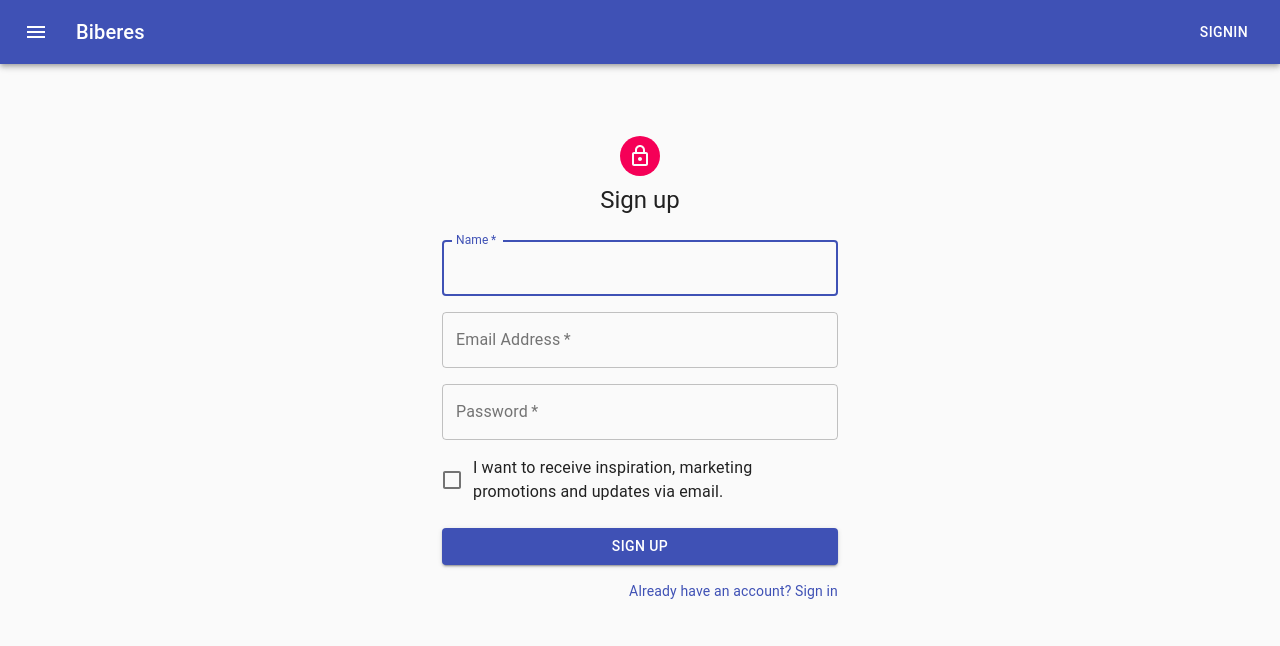
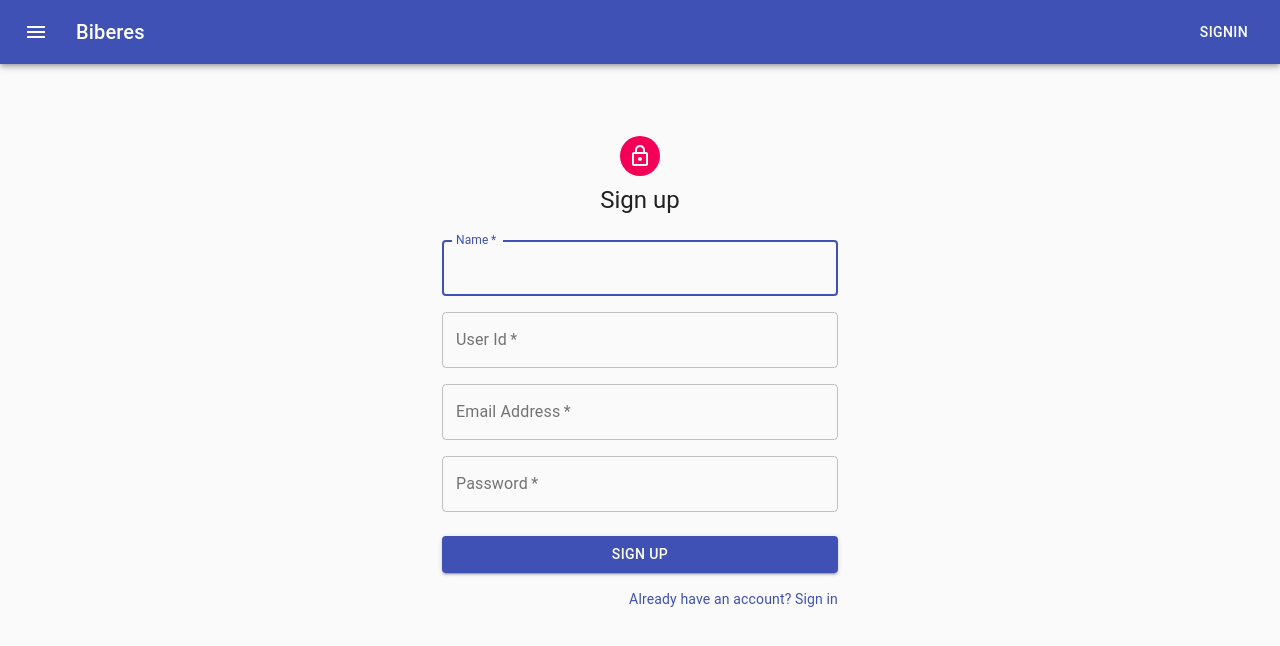
Before and after one commit to sabinuki/Biberes, a React (Create React App) app in the folder frontend/: page /signup in a window 1280 px wide. Shown: the top 646 px of the page. Built offline with nearby package versions, Linux system fonts and the light colour scheme.

Commit message:
sign up画面にuser idテキストフィールドを追加

```diff
--- a/frontend/src/containers/SignUp.jsx
+++ b/frontend/src/containers/SignUp.jsx
@@ -49,43 +49,48 @@ export const SignUp = () => {
           <Grid container spacing={2}>
             <Grid item xs={12}>
               <TextField
-                autoComplete="name"
+                autoComplete="off"
+                id="name"
+                label="Name"
                 name="name"
                 variant="outlined"
+                autoFocus
+                fullWidth
                 required
-                fullWidth
-                id="name"
-                label="Name"
-                autoFocus
               />
             </Grid>
             <Grid item xs={12}>
               <TextField
+                autoComplete="off"
+                id="user-id"
+                label="User Id"
+                name="user-id"
                 variant="outlined"
+                fullWidth
                 required
-                fullWidth
-                id="email"
-                label="Email Address"
-                name="email"
-                autoComplete="email"
               />
             </Grid>
             <Grid item xs={12}>
               <TextField
+                autoComplete="off"
+                id="email"
+                label="Email Address"
+                name="email"
                 variant="outlined"
+                fullWidth
                 required
-                fullWidth
-                name="password"
-                label="Password"
-                type="password"
-                id="password"
-                autoComplete="current-password"
               />
             </Grid>
             <Grid item xs={12}>
-              <FormControlLabel
-                control={<Checkbox value="allowExtraEmails" color="primary" />}
-                label="I want to receive inspiration, marketing promotions and updates via email."
+              <TextField
+                autoComplete="off"
+                id="password"
+                label="Password"
+                name="password"
+                type="password"
+                variant="outlined"
+                fullWidth
+                required
               />
             </Grid>
           </Grid>
```
